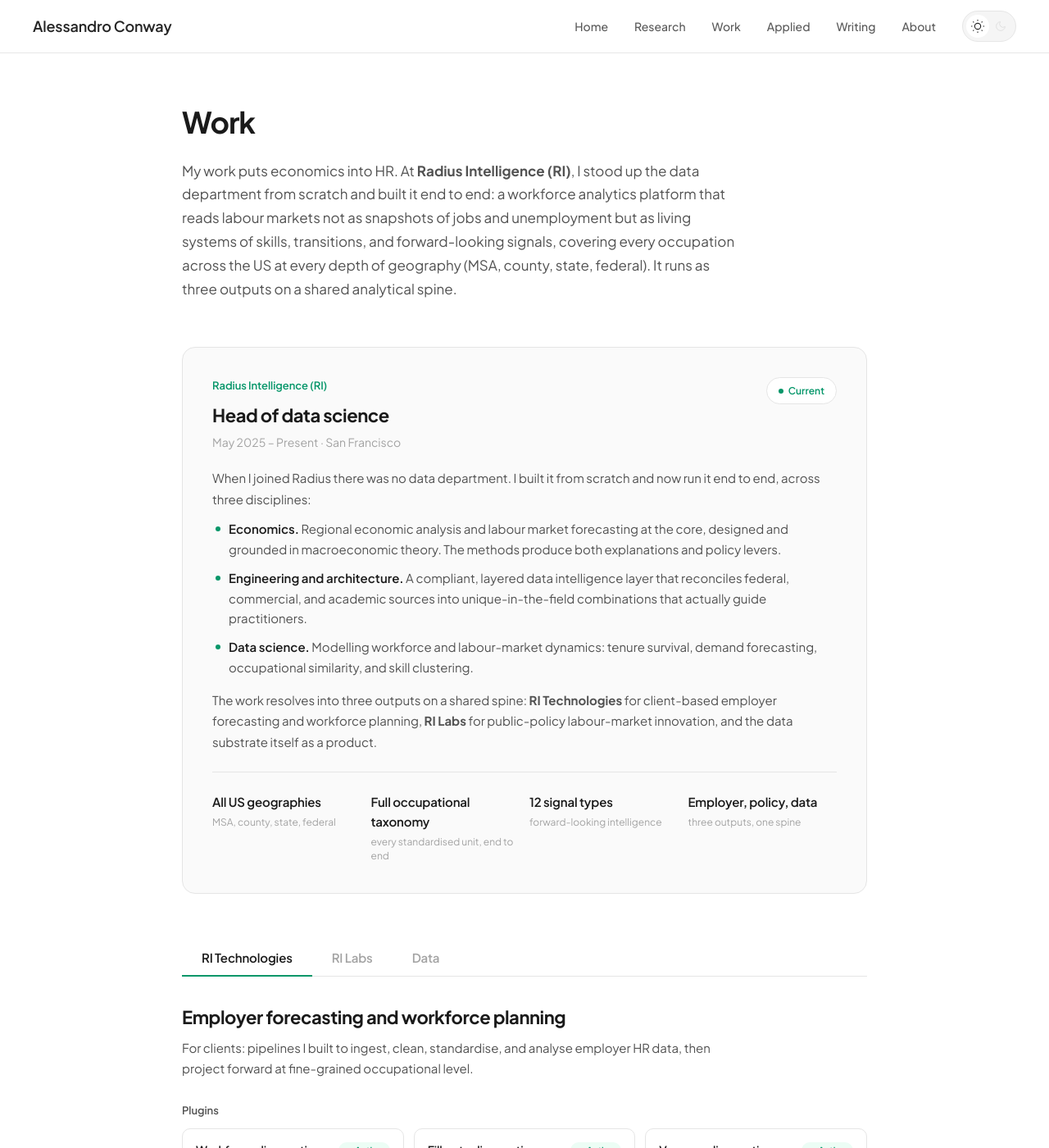
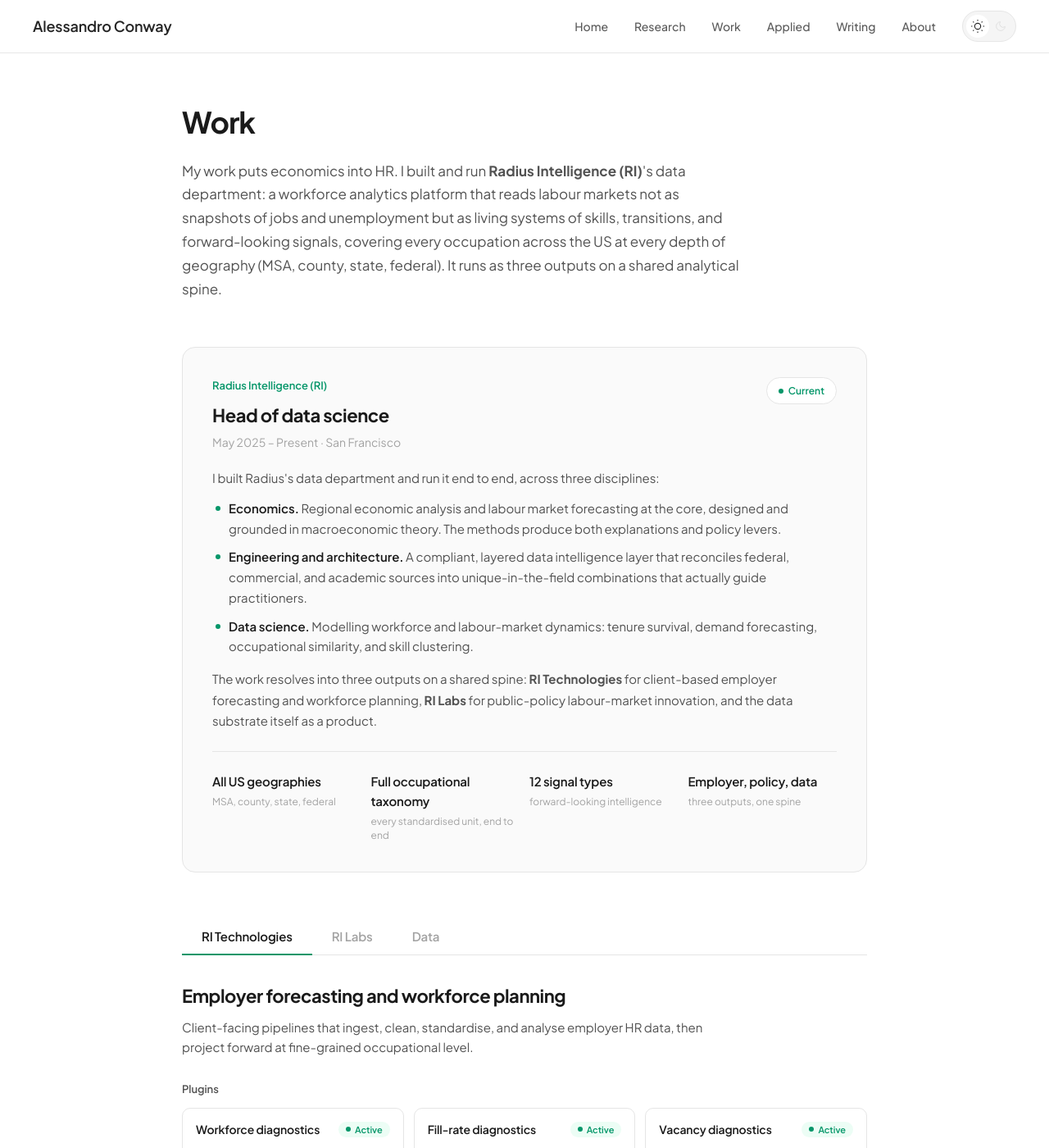
Before and after one commit to conway1521/conway1521.github.io, a Jekyll site: the page built from work.html, in a window 1280 px wide and 1400 px high. Shown: the whole window at 82% size. Built offline with Jekyll 4.4.1, drawn with Linux system fonts in a browser that asks for light colours.

Commit message:
Normalise voice: I built and run, drop I built from every tagline

```diff
--- a/work.html
+++ b/work.html
@@ -5,7 +5,7 @@
 
 <header class="page-header">
     <h1>Work</h1>
-    <p class="page-intro">My work puts economics into HR. At <strong>Radius Intelligence (RI)</strong>, I stood up the data department from scratch and built it end to end: a workforce analytics platform that reads labour markets not as snapshots of jobs and unemployment but as living systems of skills, transitions, and forward-looking signals, covering every occupation across the US at every depth of geography (MSA, county, state, federal). It runs as three outputs on a shared analytical spine.</p>
+    <p class="page-intro">My work puts economics into HR. I built and run <strong>Radius Intelligence (RI)</strong>'s data department: a workforce analytics platform that reads labour markets not as snapshots of jobs and unemployment but as living systems of skills, transitions, and forward-looking signals, covering every occupation across the US at every depth of geography (MSA, county, state, federal). It runs as three outputs on a shared analytical spine.</p>
 </header>
 
 <section class="current-role" id="current">
@@ -18,7 +18,7 @@
         <span class="role-status">Current</span>
     </div>
     <div class="role-description">
-        <p>When I joined Radius there was no data department. I built it from scratch and now run it end to end, across three disciplines:</p>
+        <p>I built Radius's data department and run it end to end, across three disciplines:</p>
         <ul class="role-bullets">
             <li><strong>Economics.</strong> Regional economic analysis and labour market forecasting at the core, designed and grounded in macroeconomic theory. The methods produce both explanations and policy levers.</li>
             <li><strong>Engineering and architecture.</strong> A compliant, layered data intelligence layer that reconciles federal, commercial, and academic sources into unique-in-the-field combinations that actually guide practitioners.</li>
@@ -45,7 +45,7 @@
     <div class="tab-pane active" id="ri-tech-pane" role="tabpanel">
         <div class="chain-header">
             <h2 class="chain-title">Employer forecasting and workforce planning</h2>
-            <p class="chain-tagline">For clients: pipelines I built to ingest, clean, standardise, and analyse employer HR data, then project forward at fine-grained occupational level.</p>
+            <p class="chain-tagline">Client-facing pipelines that ingest, clean, standardise, and analyse employer HR data, then project forward at fine-grained occupational level.</p>
         </div>
 
         <div class="chain-tier">
@@ -71,7 +71,7 @@
     <div class="tab-pane" id="ri-labs-pane" role="tabpanel">
         <div class="chain-header">
             <h2 class="chain-title">Public-policy labour-market innovation</h2>
-            <p class="chain-tagline">For state policymakers and economists: macro and meso analytics I built covering every occupation across the US at every depth of geography. Scoring opportunity, mapping skill transitions, and reading forward-looking signals.</p>
+            <p class="chain-tagline">Macro and meso analytics for state policymakers and economists, covering every occupation across the US at every depth of geography. Scoring opportunity, mapping skill transitions, and reading forward-looking signals.</p>
         </div>
 
         <div class="chain-tier">
@@ -104,7 +104,7 @@
     <div class="tab-pane" id="data-pane" role="tabpanel">
         <div class="chain-header">
             <h2 class="chain-title">Data intelligence layer</h2>
-            <p class="chain-tagline">The substrate I designed and built underneath both product chains. Federal, commercial, and academic sources reconciled at every occupation and every depth of geography, ready to power analysis at any level of detail.</p>
+            <p class="chain-tagline">The substrate underneath both product chains. Federal, commercial, and academic sources reconciled at every occupation and every depth of geography, ready to power analysis at any level of detail.</p>
         </div>
 
         <div class="chain-tier">
```
